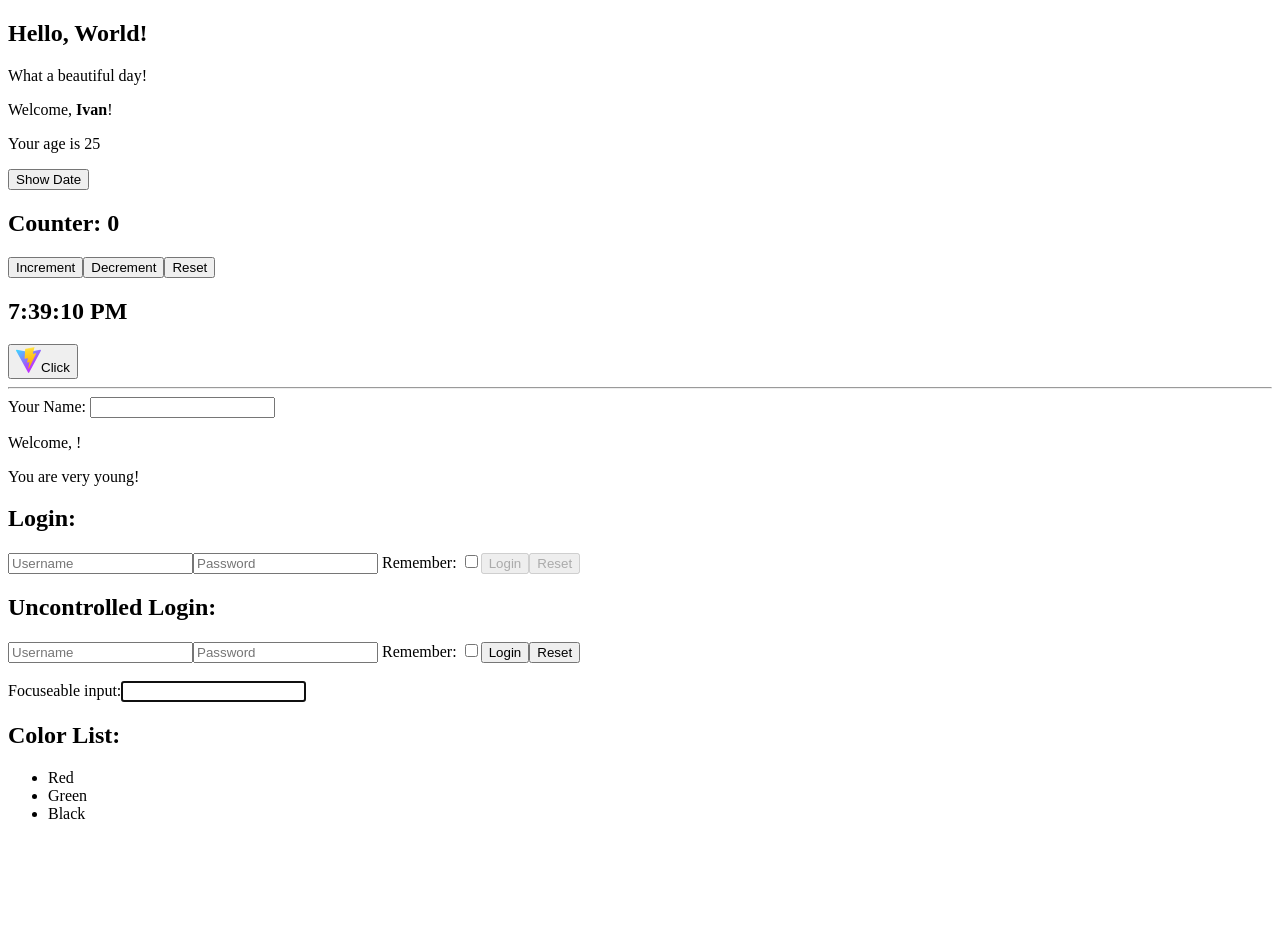
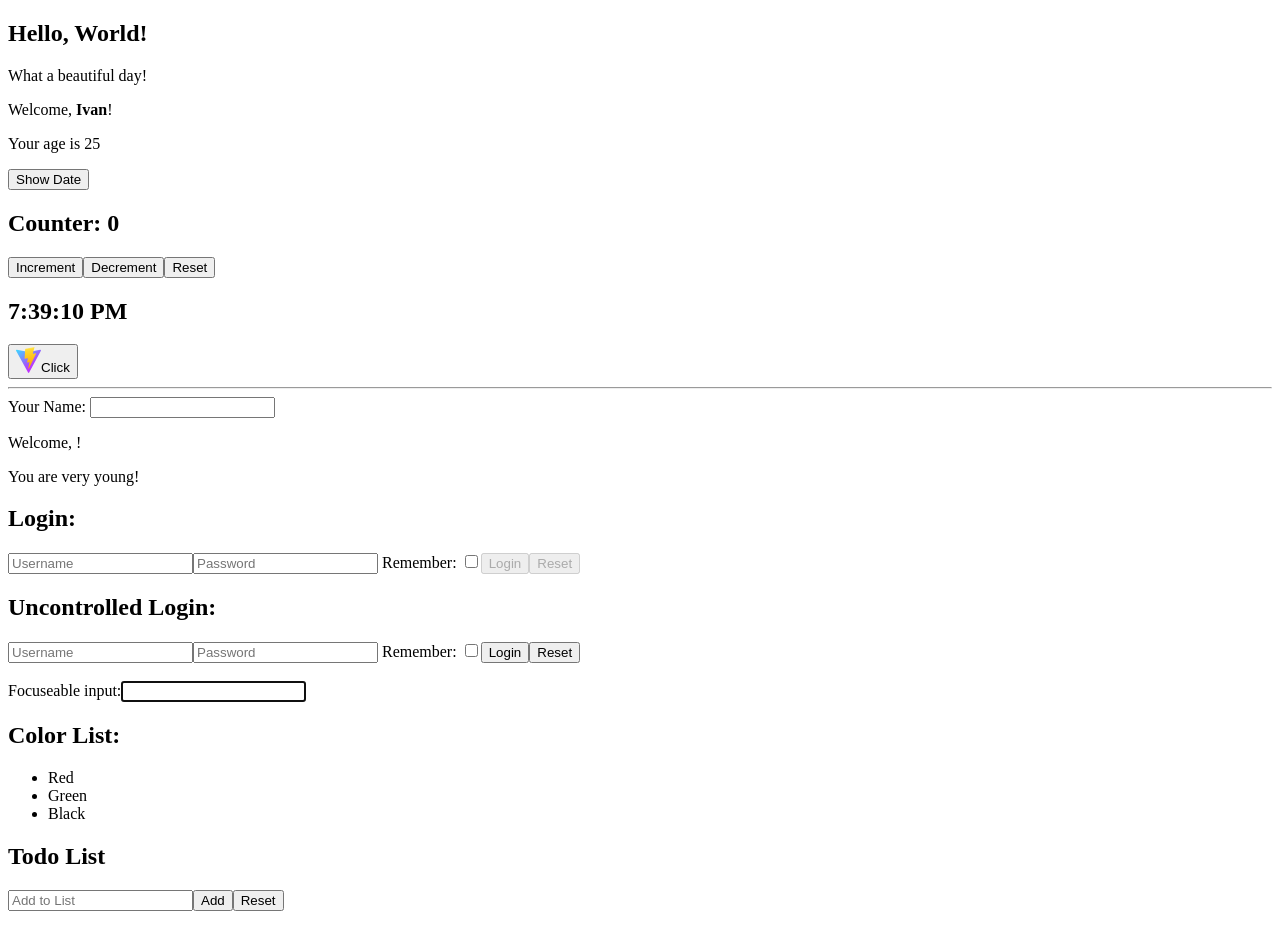
Before and after one commit to ivandoza/React_app, a React (Vite) app in the folder React/: page / in a window 1280 px wide. Before the commit the page ends 839 px from the top, so only its background shows below. Built offline with nearby package versions, Linux system fonts and the light colour scheme.

Commit message:
list, completed

```diff
--- a/React/src/App.jsx
+++ b/React/src/App.jsx
@@ -11,6 +11,7 @@ import { UncontrolledLogin } from "./Components/UncontrolledLogin/UncontrolledLo
 import { FocuseableInput } from "./Components/FocuseableInput/FocuseableInput";
 import { Ref } from "./Components/FocuseableInput/Ref";
 import { Colors } from "./Components/Colors/Colors";
+import { TodoList } from "./Components/TodoList/TodoList";
 
 function handleShowTime() {
   const now = new Date();
@@ -42,6 +43,7 @@ export function App() {
           {id: 3, name: "Black"}
         ]}
       />
+      <TodoList />
     </div>
   );
 }
--- a/React/src/Components/Counter/Counter.jsx
+++ b/React/src/Components/Counter/Counter.jsx
@@ -3,10 +3,6 @@ import { CounterDisplay } from "../CounterDisplay/CounterDisplay";
 
 export function Counter({ initial, amount }) {
   const [counter, setCounter] = useState(initial);
-
-  if (counter < initial) {
-    setCounter(initial);
-  }
 
   function handleCounterIncrement() {
     setCounter((c) => c + amount);
--- /dev/null
+++ b/React/src/Components/TodoList/TodoList.jsx
@@ -0,0 +1,44 @@
+import { useState } from "react";
+
+export function TodoList() {
+  const [newItem, setNewItem] = useState("");
+  const [todos, setTodos] = useState([]);
+
+  const handleInput = (e) => {
+    setNewItem(e.target.value);
+  };
+
+  const handleAddItem = (e) => {
+    setTodos((todos) => [...todos, newItem]);
+  };
+
+  const handleResetTodo = () => {
+    setTodos([]);
+    setNewItem("");
+  };
+  const handleDeleteTodo = (index) => {
+    const afterDeleteTodo = [...todos];
+    afterDeleteTodo.splice(index, 1);
+    setTodos(afterDeleteTodo);
+  };
+
+  return (
+    <div>
+      <h2>Todo List</h2>
+      <input
+        type="text"
+        placeholder="Add to List"
+        onChange={handleInput}
+      ></input>
+      <button onClick={handleAddItem}>Add</button>
+      <button onClick={handleResetTodo}>Reset</button>
+      <ul>
+        {todos.map((item, index) => (
+          <li key={index}>{item}
+          <button onClick={() => handleDeleteTodo(index)}>-</button>
+          </li>
+        ))}
+      </ul>
+    </div>
+  );
+}
```
